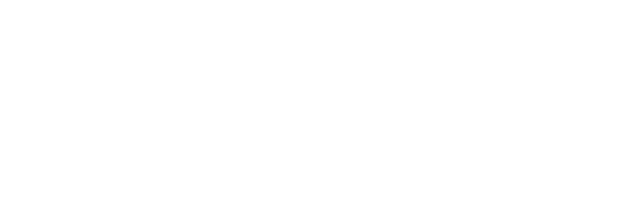
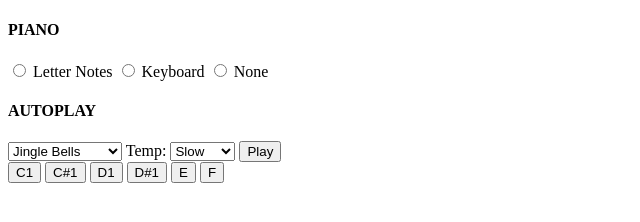
Before and after one commit to Toura-Alpha/Piano, a plain HTML site: page index.html in a window 1280 px wide. Shown: the whole page, without its empty margins (0-640 px from the left). Drawn offline with Linux system fonts and the light colour scheme.

Commit message:
complete html file for the project

```diff
--- a/index.html
+++ b/index.html
@@ -9,6 +9,56 @@
 </head>
 
 <body>
+    <div class="piano">
+        <div class="piano_body">
+            <div class="piano_speaker"></div>
+
+            <div class="piano_interface">
+
+                <div class="piano_controls">
+                    <h4>PIANO</h4>
+                    <label for="">
+                        <input type="radio" name="control" id="" class="piano_control_option" value="letterNotes">
+                        Letter Notes
+                    </label>
+                    <label for="">
+                        <input type="radio" name="control" id="" class="piano_control_option" value="keyboard">
+                        Keyboard
+                    </label>
+                    <label for="">
+                        <input type="radio" name="control" id="" class="piano_control_option" value="none">
+                        None
+                    </label>
+                </div>
+
+                <div class="piano_autoplay">
+                    <h4 class="piano_heading">AUTOPLAY</h4>
+                    <select name="" id="" class="piano_song-list">
+                        <option value="1">Jingle Bells</option>
+                        <option value="2">Happy Birthday</option>
+                    </select>
+                    <label>Temp:
+                        <select class="piano_temp">
+                            <option value="1">Slow</option>
+                            <option value="3">Fast</option>
+                            <option value="2">Normal</option>
+                        </select>
+                    </label>
+                    <button class="piano_play-btn">Play</button>
+                </div>
+            </div>
+            <div class="piano_speaker"></div>
+        </div>
+
+        <div class="piano_keyboard">
+            <button class="piano_key piano_key--white">C1</button>
+            <button class="piano_key piano_key-black">C#1</button>
+            <button class="piano_key piano_key--white">D1</button>
+            <button class="piano_key piano_key-black">D#1</button>
+            <button class="piano_key piano_key--white">E</button>
+            <button class="piano_key piano_key--white">F</button>
+        </div>
+    </div>
 
 
 
```
